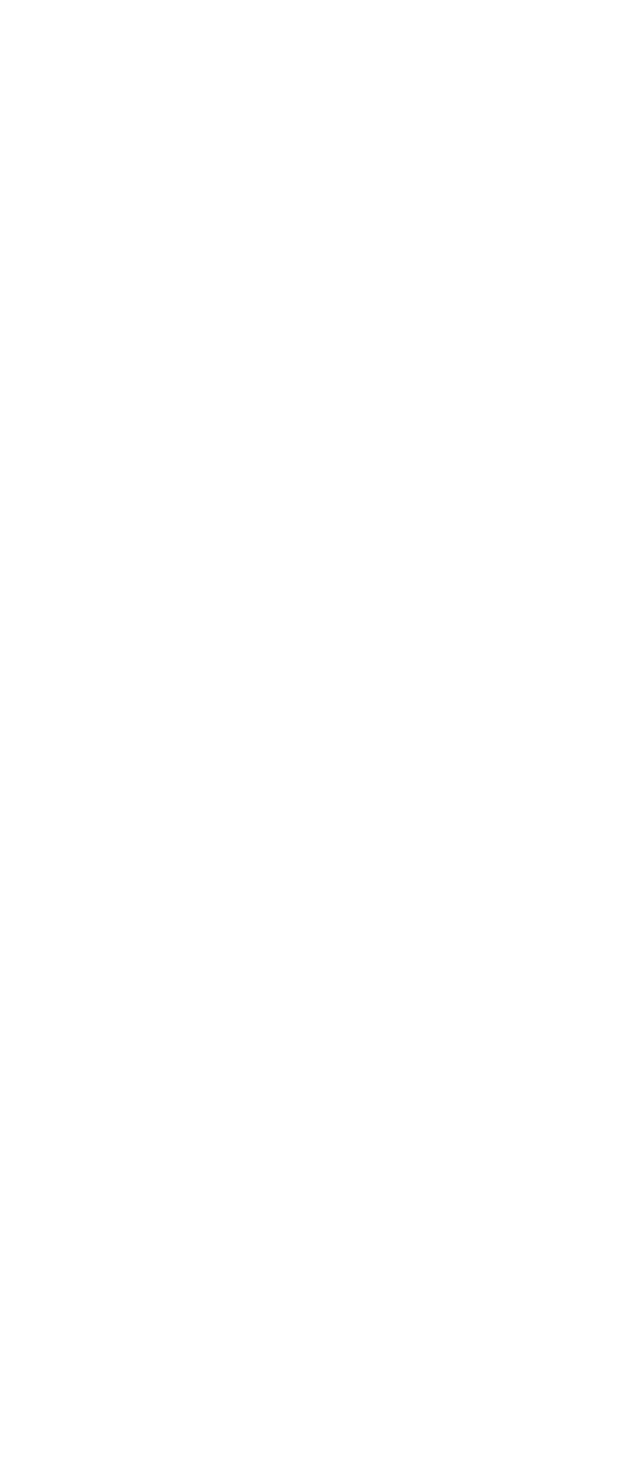
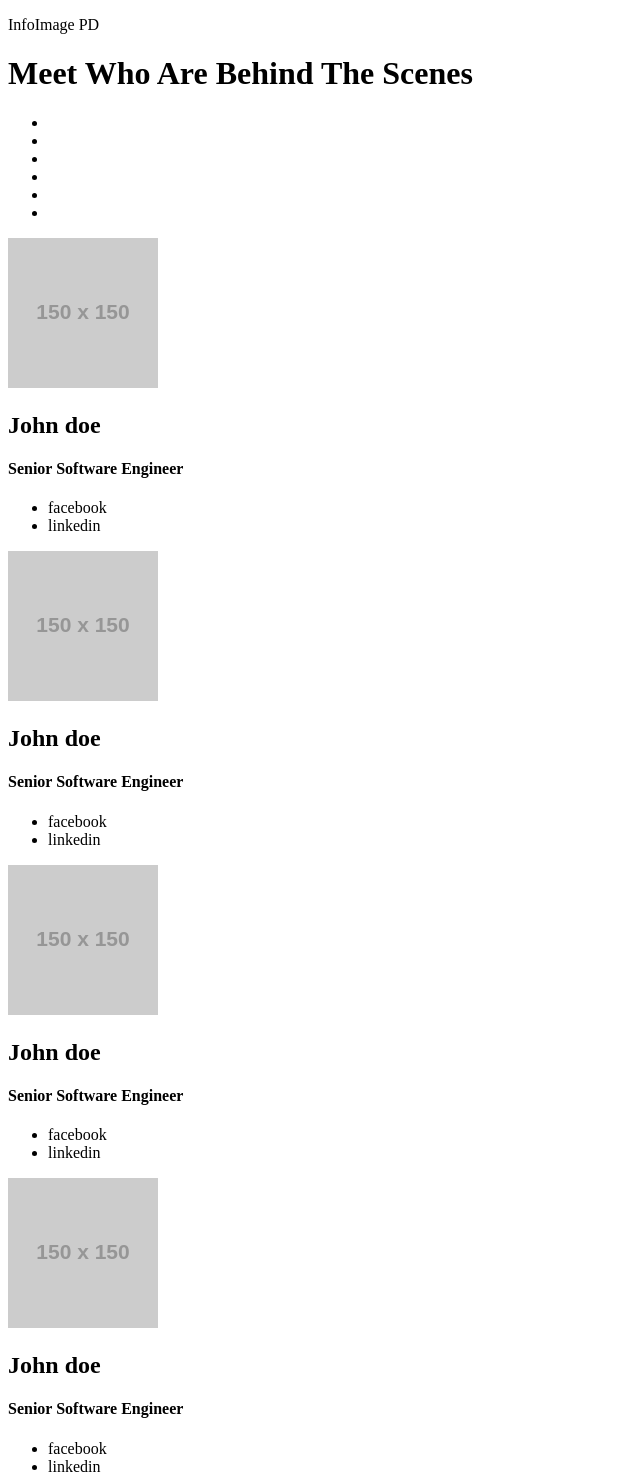
Before and after one commit to afikur/awesome-team, a website: page index.html in a window 1280 px wide. Shown: the top 1479 px of the page, without its empty margins (0-640 px from the left). Before the commit the page ends 800 px from the top, so only its background shows below. Drawn offline with nearby package versions, Linux system fonts and the light colour scheme; placeholder pictures from the web are drawn by us.

Commit message:
add html markup

```diff
--- a/index.html
+++ b/index.html
@@ -9,7 +9,79 @@
     <link rel="stylesheet" href="css/style.css">
 </head>
 <body>
+    <header>
+        <p>InfoImage PD</p>
+        <h1>Meet Who Are Behind The Scenes</h1>
+        <ul class="circle">
+            <li></li>
+            <li></li>
+            <li></li>
+            <li></li>
+            <li></li>
+            <li></li>
+        </ul>
+    </header>
 
+    <section class="team-members">
+        <div class="member">
+            <img src="https://via.placeholder.com/150" alt="">
+            <h2>John doe</h2>
+            <h4>Senior Software Engineer</h4>
+            <ul class="social-media">
+                <li>facebook</li>
+                <li>linkedin</li>
+            </ul>
+        </div>
+        <div class="member">
+            <img src="https://via.placeholder.com/150" alt="">
+            <h2>John doe</h2>
+            <h4>Senior Software Engineer</h4>
+            <ul class="social-media">
+                <li>facebook</li>
+                <li>linkedin</li>
+            </ul>
+        </div>
+        <div class="member">
+            <img src="https://via.placeholder.com/150" alt="">
+            <h2>John doe</h2>
+            <h4>Senior Software Engineer</h4>
+            <ul class="social-media">
+                <li>facebook</li>
+                <li>linkedin</li>
+            </ul>
+        </div>
+        <div class="member">
+                <img src="https://via.placeholder.com/150" alt="">
+                <h2>John doe</h2>
+                <h4>Senior Software Engineer</h4>
+                <ul class="social-media">
+                    <li>facebook</li>
+                    <li>linkedin</li>
+                </ul>
+            </div>
+            <div class="member">
+                <img src="https://via.placeholder.com/150" alt="">
+                <h2>John doe</h2>
+                <h4>Senior Software Engineer</h4>
+                <ul class="social-media">
+                    <li>facebook</li>
+                    <li>linkedin</li>
+                </ul>
+            </div>
+            <div class="member">
+                <img src="https://via.placeholder.com/150" alt="">
+                <h2>John doe</h2>
+                <h4>Senior Software Engineer</h4>
+                <ul class="social-media">
+                    <li>facebook</li>
+                    <li>linkedin</li>
+                </ul>
+            </div>
+    </section>
+
+    <footer>
+        <img class="greet" src="images/team.png" alt="">
+    </footer>
     <script src="node_modules/jquery/dist/jquery.min.js"></script>
     <script src="js/script.js"></script>
 </body>
```
